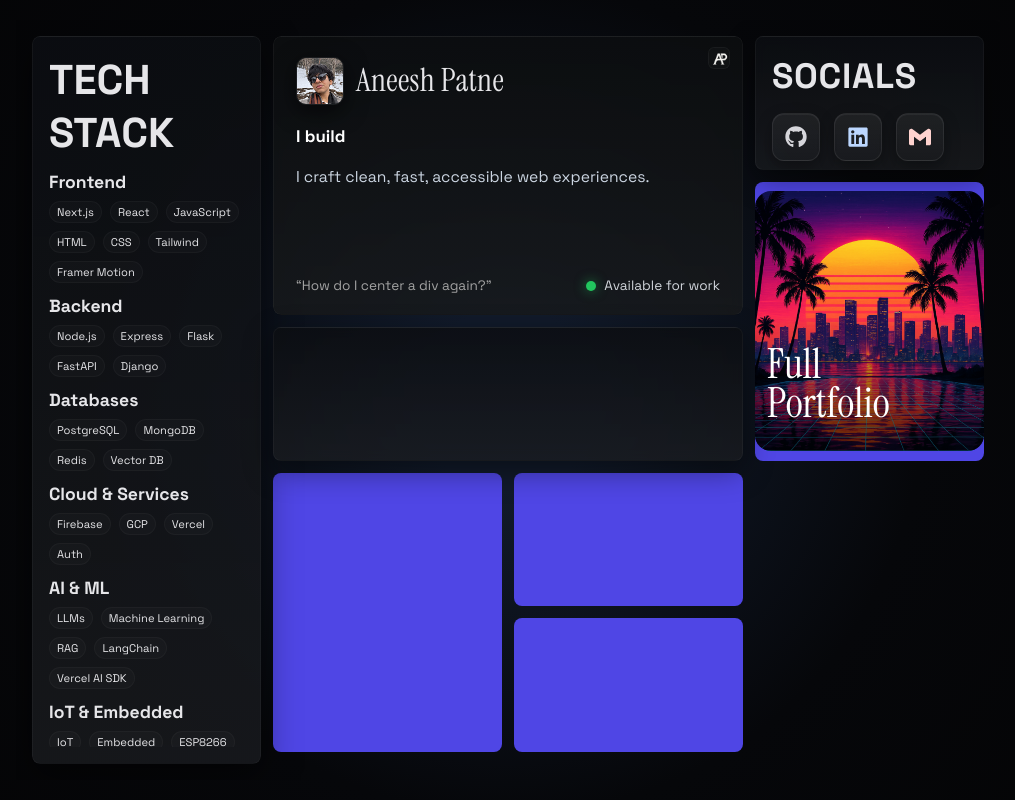
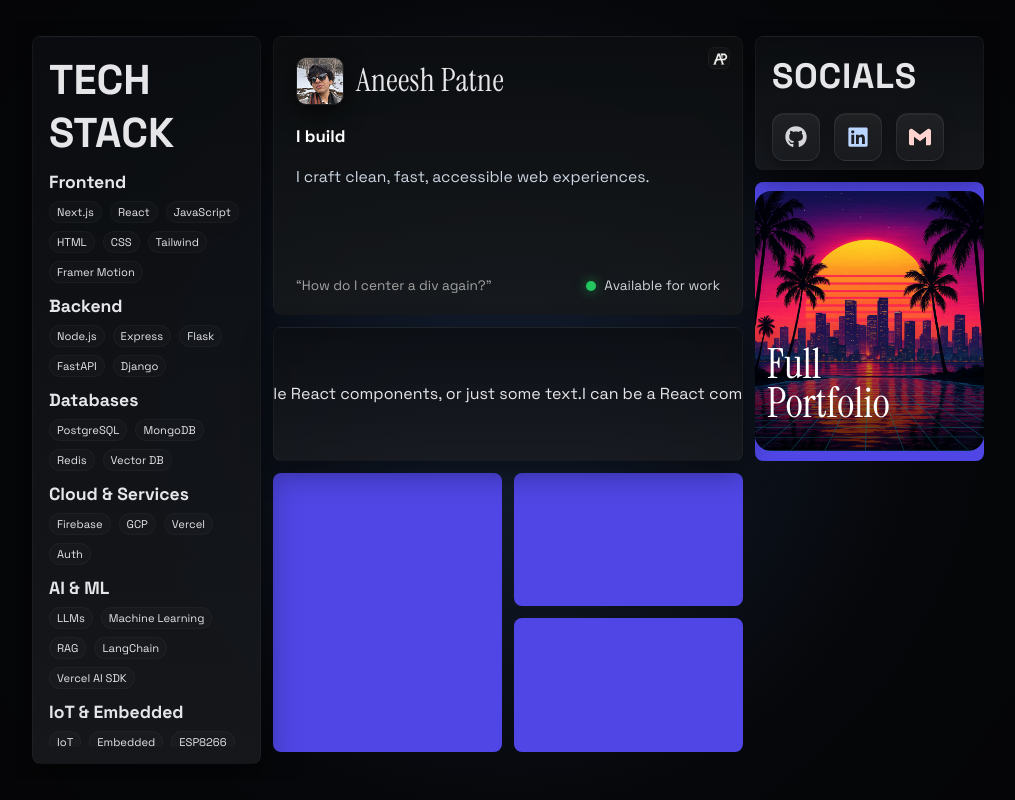
Before and after one commit to aneeshpatne/Personal-Portfolio, a Next.js app: page /profile in a window 1280 px wide. Shown: the whole page, without its empty margins (132-1147 px from the left). Built offline with nearby package versions, Linux system fonts and the light colour scheme.

Commit message:
feat: implement CardMarqee component with marquee effect and styling

```diff
--- a/src/components/CardMarqee.jsx
+++ b/src/components/CardMarqee.jsx
@@ -1,6 +1,16 @@
 import React from "react";
 import styles from "./style/cardMarqee.module.css";
+import Marquee from "react-fast-marquee";
 
 export default function CardMarqee() {
-  return <div className={styles.cardMarqeeInner} />;
+  return (
+    <div className={styles.cardMarqeeInner}>
+      <div className={styles.marqueeContaier}>
+        <Marquee>
+          I can be a React component, multiple React components, or just some
+          text.
+        </Marquee>
+      </div>
+    </div>
+  );
 }
--- a/src/components/style/cardMarqee.module.css
+++ b/src/components/style/cardMarqee.module.css
@@ -12,4 +12,10 @@
   color: #e6e6e9;
   backdrop-filter: blur(6px);
   -webkit-backdrop-filter: blur(6px);
+  display: flex;
+  align-items: center;
+  justify-content: center;
 }
+
+.marqueeContaier {
+}
```
